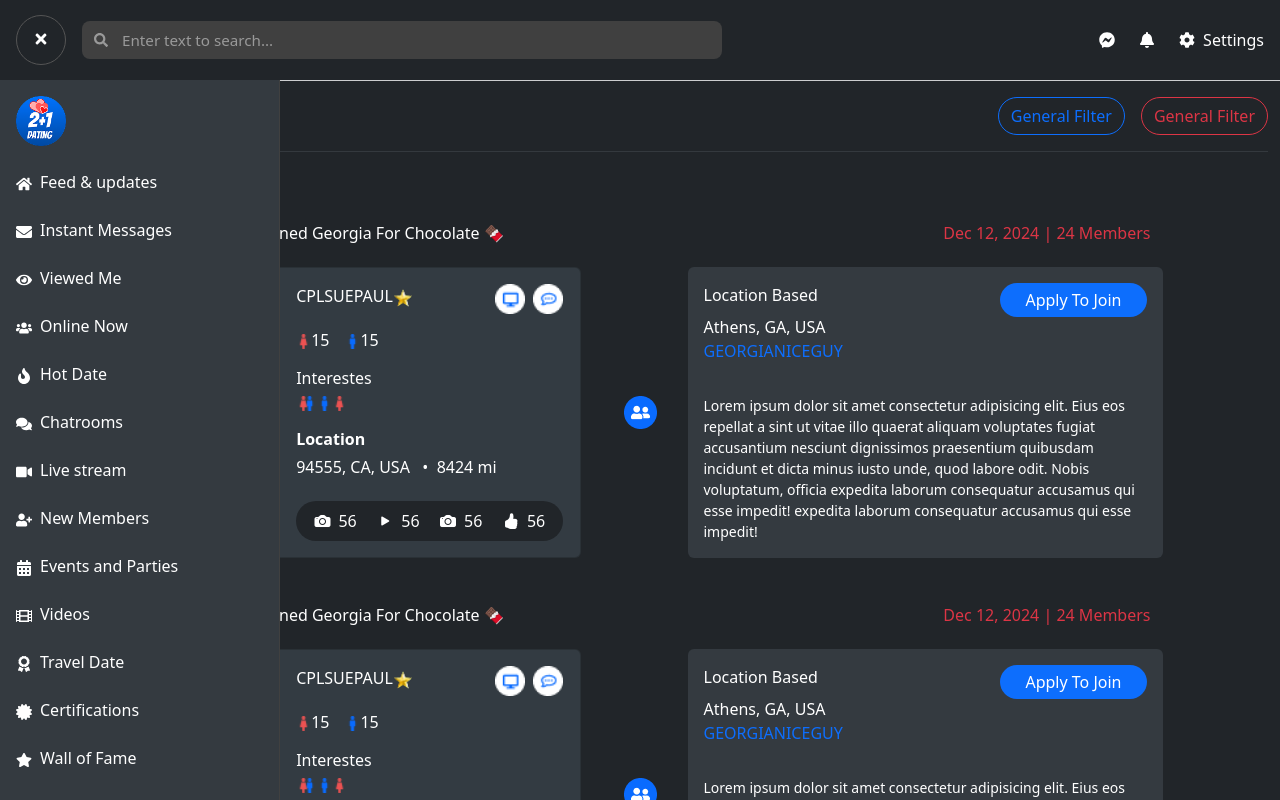
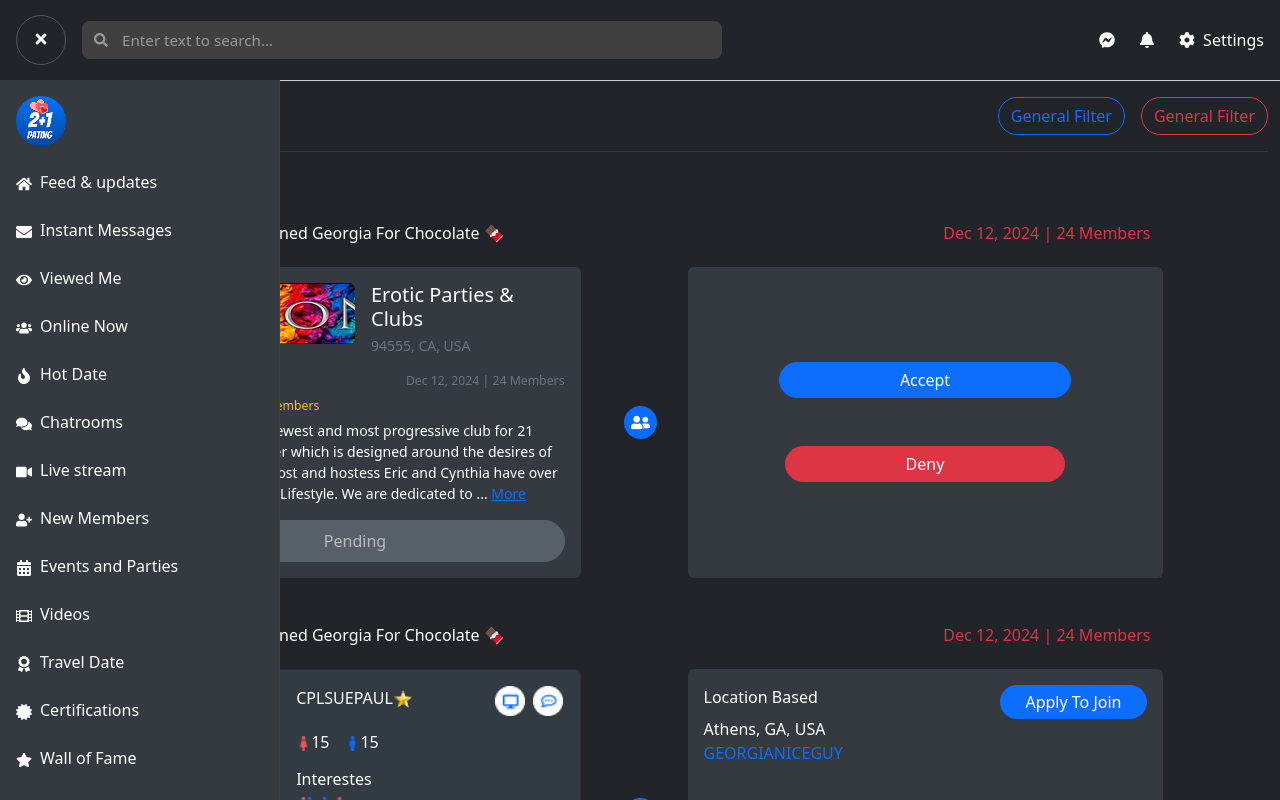
Before and after one commit to codeofdolphins-dev/2-1_dating, a React (Vite) app: page /feed in a window 1280 px wide. Shown: the top 800 px of the page. Built offline with nearby package versions, Linux system fonts and the light colour scheme.

Commit message:
new feedcard added

```diff
--- a/src/Pages/Chat/Chat.jsx
+++ b/src/Pages/Chat/Chat.jsx
@@ -63,7 +63,7 @@ const Chat = () => {
     <>
       <PageWrapper>
       <div className="chat-container">
-        <div className="row h-100 g-0">
+        <div className="row h-100 w-100 g-0">
           {/* Sidebar */}
           <div className="col-4 sidebar">
             {/* Header */}
--- a/src/Pages/Front-screen-feed/Feed/Feed.jsx
+++ b/src/Pages/Front-screen-feed/Feed/Feed.jsx
@@ -5,6 +5,7 @@ import "./feedStyle.css"
 import GeneralFilter from '../componeents/GeneralFilter'
 import FeedScreen from '../componeents/FeedScreen.Feed'
 import NotificationScreen from '../componeents/NotificationScreen.Feed'
+import PageWrapper from '../../../components/PageWrapper'
 
 
 const Feed = () => {
@@ -21,7 +22,8 @@ const Feed = () => {
     return (
         <>
 
-            <FrontScreenTopBar />
+            {/* <FrontScreenTopBar /> */}
+            <PageWrapper>
                 <div className="container-fluid py-3" style={{ backgroundColor: "#212529" }}>
                     <div className="d-flex justify-content-between align-items-end flex-wrap">
 
@@ -57,11 +59,11 @@ const Feed = () => {
 
                     <div className='mt-5'>
                         {
-                        activeTab === "feed" ? <FeedScreen /> : <NotificationScreen/>
+                            activeTab === "feed" ? <FeedScreen /> : <NotificationScreen />
                         }
                     </div>
                 </div>
-
+            </PageWrapper>
         </>
     )
 }
--- a/src/Pages/Front-screen-feed/componeents/FeedScreen.Feed.jsx
+++ b/src/Pages/Front-screen-feed/componeents/FeedScreen.Feed.jsx
@@ -1,5 +1,6 @@
 import React from 'react'
 import UserJoinedCard from './cards/UserJoinedCard.Feed'
+import EventCard from './cards/EventCard.Feed'
 
 
 const FeedScreen = ({user,handler}) => {
@@ -9,10 +10,8 @@ const FeedScreen = ({user,handler}) => {
 
     return (
         <>
+           <EventCard />
            <UserJoinedCard />
-           <UserJoinedCard />
-           <UserJoinedCard />
-
         </>
     )
 }
--- /dev/null
+++ b/src/Pages/Front-screen-feed/componeents/cards/EventCard.Feed.jsx
@@ -0,0 +1,107 @@
+import React from 'react'
+import img from "./Images/Img.png"
+import star from "./Images/star.png"
+import pc from "./Images/pc.png"
+import chat from "./Images/chat.png"
+import male from "./Images/male.png"
+import female from "./Images/female.png"
+import couple from "./Images/couple.png"
+import middleIcon from "./Images/middle-logo.png"
+
+import profileImg from "./Images/feed-profile-img.png"
+
+const EventCard = () => {
+  return (
+    <>
+      <div className="container py-4">
+        <div className="row justify-content-center gx-4 gy-3 align-items-stretch">
+          <div className="col-lg-11">
+            <div className='d-flex justify-content-between'>
+              <div>
+                <h6 className='text-white'>CPLSUEPAUL has joined Georgia For Chocolate 🍫</h6>
+              </div>
+              <div>
+                <h6 className='text-danger'>Dec 12, 2024 | 24 Members</h6>
+              </div>
+            </div>
+          </div>
+          {/* Card Section */}
+          <div className="col-lg-5">
+            {/* Left card */}
+            <div style={{ backgroundColor: "#343a40" }} className="rounded-2 p-3 text-white">
+              <div className="d-flex justify-content-between align-items-start mb-3">
+                <div className="d-flex gap-3">
+                  <img
+                    src={profileImg}
+                    alt="Event"
+                    className="rounded-2"
+                    style={{ width: "50%", height: "50%", objectFit: "cover" }}
+                  />
+                  <div>
+                    <h5 className="mb-1">Erotic Parties & Clubs</h5>
+                    <p className="mb-0 small text-secondary">94555, CA, USA</p>
+
+                  </div>
+                </div>
+
+              </div>
+
+              <p className="small">
+                <div className='d-flex justify-content-between align-bottom'>
+                  <div>
+                    <p className="mb-0 mt-1 fw-semibold">CPLSUEPAUL</p>
+                    <p className="mb-1 small text-warning">Aug 19, 2022 | 8021 Members</p>
+                  </div>
+                  <div className='d-flex align-bottom'>
+                    <div className="text-end small text-secondary">Dec 12, 2024 | 24 Members</div>
+                  </div>
+                </div>
+                Club Elation is the newest and most progressive club for 21 years of age and over
+                which is designed around the desires of its members. Your host and hostess Eric
+                and Cynthia have over 40 years in the ENM Lifestyle. We are dedicated to ... <a href="#">More</a>
+              </p>
+
+              <div className="d-flex justify-content-between align-items-center mt-3">
+                <div className="d-flex align-items-center justify-content-center gap-2 w-100">
+                  <button className="btn btn-secondary rounded-pill px-5 py-2 w-100" disabled>
+                    Pending
+                  </button>
+                </div>
+              </div>
+
+            </div>
+
+          </div>
+
+          {/* Middle Icon Column */}
+          <div className="col-lg-1 col-md-1 d-flex justify-content-center align-items-center">
+            <img
+              src={middleIcon}
+              alt="Center Icon"
+              className="img-fluid"
+              style={{ maxHeight: "50px", objectFit: "contain" }}
+            />
+          </div>
+
+          {/* Right Card */}
+          <div
+            className="col-lg-5 text-white p-3 rounded d-flex flex-column justify-content-center"
+            style={{ backgroundColor: "#343a40" }}
+          >
+            <div className="d-flex flex-column align-items-center gap-5 my-5">
+              <button type="button" className="btn btn-primary rounded-pill " style={{padding: "5px 120px"}}>
+                Accept
+              </button>
+              <button type="button" className="btn btn-danger rounded-pill " style={{padding: "5px 120px"}}>
+                Deny
+              </button>
+            </div>
+          </div>
+
+        </div>
+      </div>
+    </>
+  )
+}
+
+export default EventCard
```
Also changed, not shown: src/Pages/Front-screen-feed/componeents/cards/IventCard.Feed.jsx (deleted, +0 -9 lines), src/Pages/Front-screen-feed/componeents/cards/Images/feed-profile-img.png (added). Lines whose indentation alone changed are shown as unchanged.
